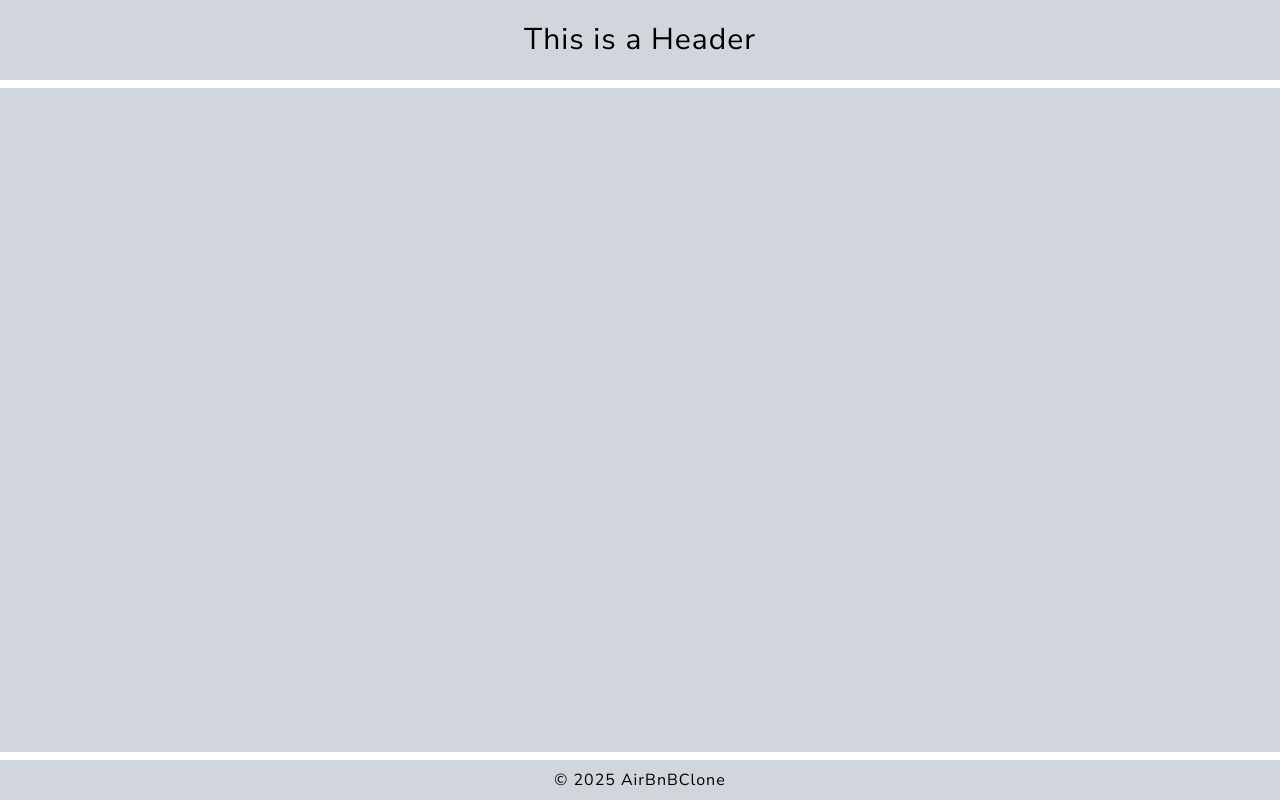
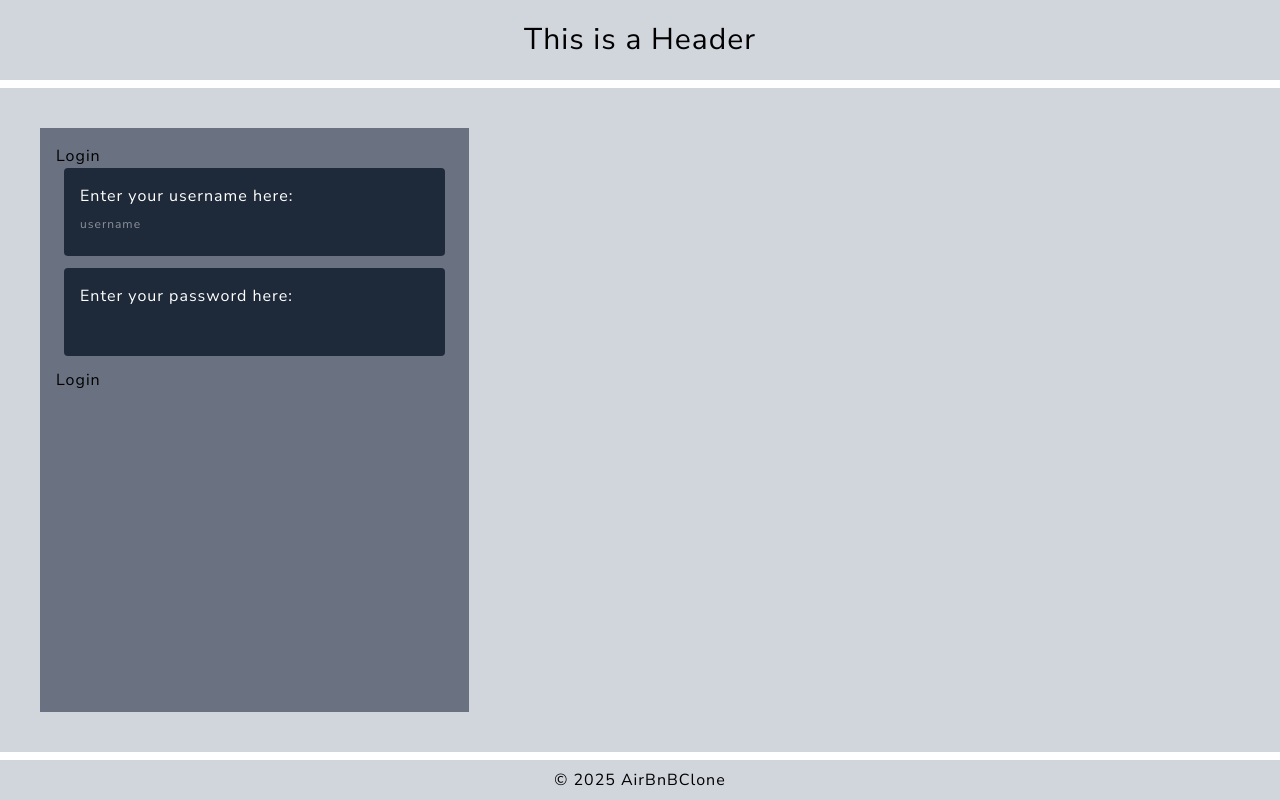
Before and after one commit to falk-adam/Frontend-Project, a React (Vite) app: page /login in a window 1280 px wide. Built offline with nearby package versions, Linux system fonts and the light colour scheme; no server answers.

Commit message:
login page trial

```diff
--- a/package.json
+++ b/package.json
@@ -16,6 +16,7 @@
     "@fortawesome/free-solid-svg-icons": "^6.7.2",
     "@fortawesome/react-fontawesome": "^0.2.2",
     "@tailwindcss/vite": "^4.1.4",
+    "axios": "^1.9.0",
     "react": "^19.0.0",
     "react-dom": "^19.0.0",
     "react-router-dom": "^7.5.1",
--- a/src/components/pages/LoginPage.jsx
+++ b/src/components/pages/LoginPage.jsx
@@ -1,8 +1,57 @@
 /*LoginPage:
 Page with input form for login credentials*/
 
+import { useState } from "react";
+import { useNavigate } from "react-router-dom";
+import { useAuth } from "../../hooks/useAuth";
+
 function LoginPage() {
-    return <div></div>;
-  }
+  const [username, setUsername] = useState("");
+  const [password, setPassword] = useState("");
+  const navigate = useNavigate();
 
-  export default LoginPage;
+  const { login } = useAuth();
+
+  const handleSubmit = async (e) => {
+    e.preventDefault();
+
+    try {
+      await login(username, password);
+      navigate("/");
+    } catch {
+      console.log("error" + error);
+    }
+  };
+
+  return (
+    <div className="bg-gray-500 w-100% p-4 items-center justify-center">
+      <h2>Login</h2>
+      <form onSubmit={handleSubmit}>
+        <div class="mx-2 mb-3 rounded bg-gray-800 p-4">
+          <label for="username" class="text-white">
+            Enter your username here:
+          </label>
+          <input
+            class="w-full bg-gray-800 py-2 text-xs text-gray-50 outline-none"
+            id="username"
+            type="text"
+            placeholder="username"
+          />
+        </div>
+        <div class="mx-2 mb-3 rounded bg-gray-800 p-4">
+          <label for="username" class="text-white">
+            Enter your password here:
+          </label>
+          <input
+            class="w-full bg-gray-800 py-2 text-xs text-gray-50 outline-none"
+            id="password"
+            type="password"
+          />
+        </div>
+        <button type="submit">Login</button>
+      </form>
+    </div>
+  );
+}
+
+export default LoginPage;
```
Also changed, not shown: 1 other file (tests, documents, lock files or other folders).
